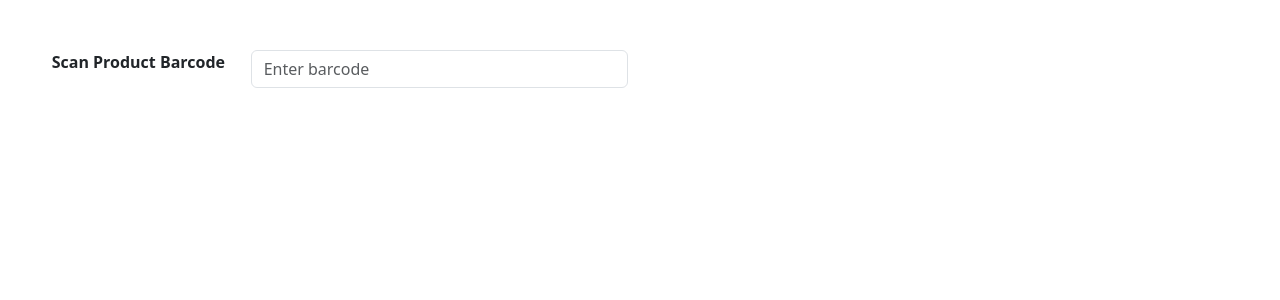
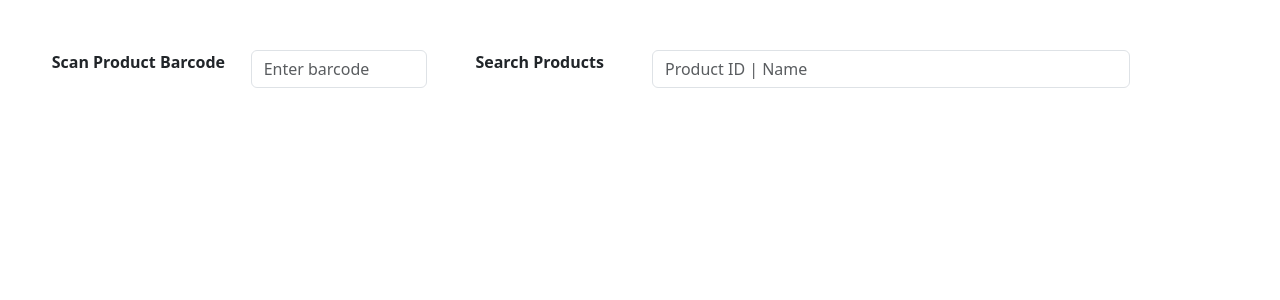
Before and after one commit to akrazalive/barcode-scanner-react, a React (Create React App) app: page / in a window 1280 px wide. Shown: the top 300 px of the page. Built offline with nearby package versions, Linux system fonts and the light colour scheme.

Commit message:
Done search product by Id name etc

```diff
--- a/src/App.css
+++ b/src/App.css
@@ -73,6 +73,33 @@ img {
     cursor: not-allowed;
 }
 
+.product-item {
+    border: 1px solid #ddd;
+    padding: 3px 13px;
+    /* margin-bottom: 10px; */
+}
+
+.product-content {
+    display: flex;
+    align-items: center;
+}
+
+.product-image {
+    width: 50px;
+    height: 50px;
+    margin-right: 10px;
+}
+
+.product-info {
+    display: flex;
+    flex-direction: column;
+}
+
+.searchProductContainer {
+    position: absolute;
+    background: white;
+    z-index: 546456;
+}
 @media (max-width: 767px) {
     .product-details {
         max-width: 100%;
--- a/src/App.js
+++ b/src/App.js
@@ -13,7 +13,9 @@ const dummyProduct = {
 
 function App() {
     const [barcode, setBarcode] = useState('');
+    const [search, setSearch] = useState('');
     const [product, setProduct] = useState(null);
+    const [productss, setProductss] = useState([]);
 
     const handleEnter = async (e) => {
         if (e.key === 'Enter') {
@@ -32,14 +34,34 @@ function App() {
         }
     };
 
+
+
+    const handleSearchEnter = async (e) => {
+       // if (e.key === 'Enter') {
+            try {
+                const response = await fetch(`https://rapidfiller.com/wp-json/searchquery/v1/get-product/?search=${search}`);
+                const data = await response.json();
+                setProductss(data);
+            } catch (error) {
+                console.error('Error fetching data:', error);
+            }
+       // }
+    };
+
+    const handleProductClick = (product) => {
+        console.log(product);
+        setProduct(product);
+        setProductss([]);
+    };
+
     return (
     <div className="App">
         <div className="barcode-container">
             <div className="mb-3 row">
-            <div className="col-md-2">
+                <div className="col-md-2 col-sm-12">
                             <label htmlFor="regularPrice" className="form-label"><strong>Scan Product Barcode</strong></label>
                 </div>
-              <div className="col-md-4">
+                <div className="col-md-2 col-sm-12">
                         <input
                             type="text"
                             className="form-control"
@@ -48,6 +70,34 @@ function App() {
                             onChange={(e) => setBarcode(e.target.value)}
                             onKeyPress={handleEnter}
                         />
+                </div>
+
+                <div className="col-md-2 col-sm-12">
+                            <label htmlFor="regularPrice" className="form-label"><strong>Search Products</strong></label>
+                </div>
+                <div className="col-md-5 col-sm-12">
+                        <input
+                            type="text"
+                            className="form-control"
+                            placeholder="Product ID | Name"
+                            value={search}
+                            onChange={(e) => setSearch(e.target.value)}
+                            onKeyPress={handleSearchEnter}
+                        />
+                          {productss.length > 0 && (
+                            <div className='searchProductContainer'>
+                                {productss.map(product => (
+                                    <div key={product.product_id} className="product-item" onClick={() => handleProductClick(product)}>
+                                        <div className="product-content">
+                                            <img src={product.product_image} alt={product.product_name} className="product-image" />
+                                            <div className="product-info">
+                                                <p>{product.title}  ID: {product.product_id}</p>
+                                            </div>
+                                        </div>
+                                    </div>
+                                ))}
+                            </div>
+                          )}
                 </div>
             </div>
 
```
Lines whose indentation alone changed are shown as unchanged.
